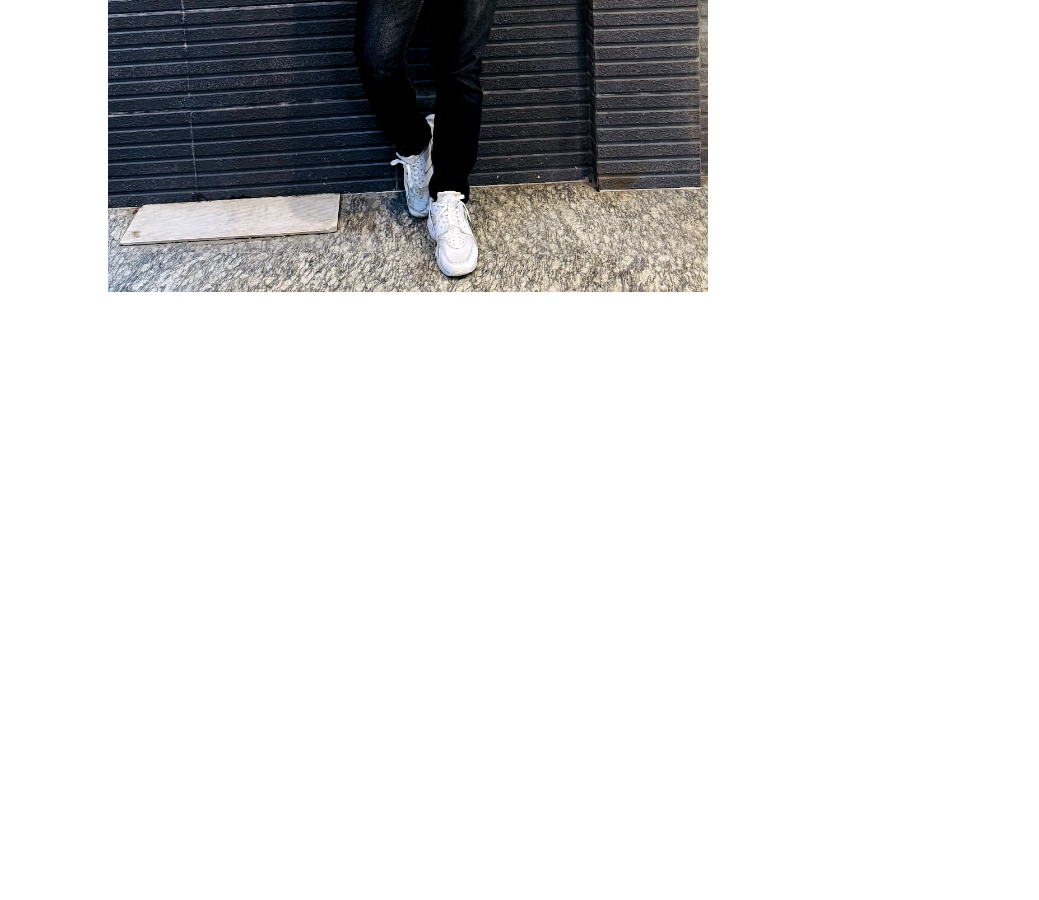
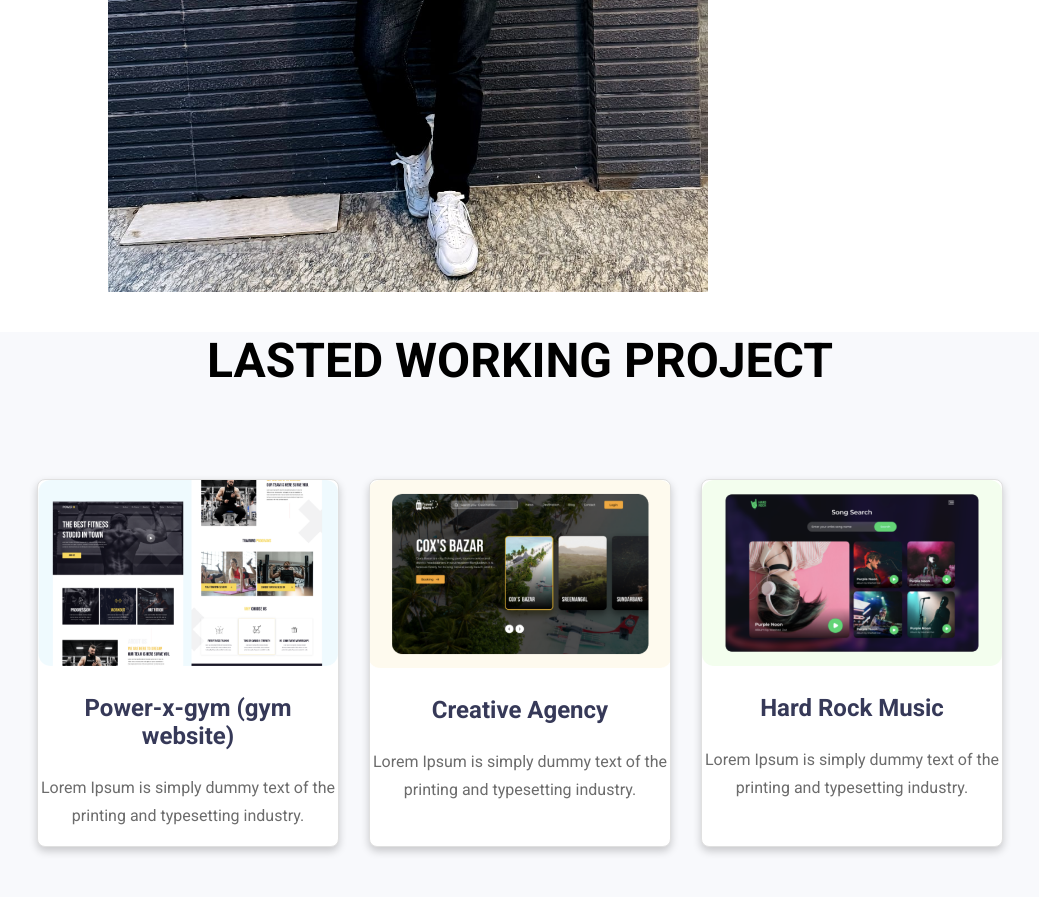
Before and after one commit to Shahinul99/personal-website-row, a plain HTML site: page index.html in a window 1280 px wide. Shown: the part 1172-2072 px from the top of the page, without its empty margins (120-1159 px from the left). Before the commit the page ends 1472 px from the top, so only its background shows below. Drawn offline with Linux system fonts and the light colour scheme.

Commit message:
added a skills section

```diff
--- a/index.html
+++ b/index.html
@@ -33,14 +33,41 @@
         <div class="banner-two">
             <img class="banner-pic" src="./images/./S-islam.png" alt="">
             <div class="banner-content-two">
-                <h1 banner-greeting>ABOUT</h1>
+                <h1 class="banner-greeting">ABOUT</h1>
                 <p class="banner-description">Lorem, ipsum dolor sit amet consectetur adipisicing elit. Commodi, veritatis!</p>
                 <button class="btn-primary"><i class="fa fa-arrow-down" aria-hidden="true"></i>Download CV</button>
             </div>
         </div>
     </header>
     <main>
-
+        <section class="skills bg-color-two">
+            <div class="skills-content">
+                <h1 class="banner-greeting-two">LASTED WORKING PROJECT</h1>
+                <div class="skills-container">
+                    <div class="card">
+                        <img class="banner-pic-two" src="./images/./image 4.png" alt="">
+                        <h3 class="section-title">Power-x-gym (gym website)</h3>
+                        <p class="section-description">Lorem Ipsum is simply dummy text of the
+                            printing and typesetting industry.
+                            </p>
+                    </div>
+                    <div class="card">
+                        <img class="banner-pic-two" src="./images/./image 5.png" alt="">
+                        <h3 class="section-title">Creative Agency</h3>
+                        <p class="section-description">Lorem Ipsum is simply dummy text of the
+                            printing and typesetting industry.
+                            </p>
+                    </div>
+                    <div class="card">
+                        <img class="banner-pic-two" src="./images/./image 8.png" alt="">
+                        <h3 class="section-title">Hard Rock Music</h3>
+                        <p class="section-description">Lorem Ipsum is simply dummy text of the
+                            printing and typesetting industry.
+                            </p>
+                    </div>
+                </div>
+            </div>
+        </section>
     </main>
     <footer>
 
--- a/style.css
+++ b/style.css
@@ -15,6 +15,9 @@
 }
 .bg-color {
     background: rgb(255, 255, 255);
+}
+.bg-color-two {
+    background: rgb(248, 249, 252);
 }
 .btn-primary {
     background-color: #fd6e0a;
@@ -57,7 +60,7 @@ nav li a {
 
 .banner-greeting{
 
-    font-size: 5rem;
+    font-size: 4rem;
     font-weight: 700;
     line-height: 80px;
 }
@@ -99,9 +102,53 @@ nav li a {
     margin-top: 200px
 }
 
+/* skills section style  */
+
+.section-title {
+    color: rgb(54, 57, 88);
+    font-size: 24px;
+    font-weight: 700;
+    line-height: 28px;
+
+}
+.section-description {
+    color: rgb(108, 108, 108);
+    font-size: 16px;
+    font-weight: 400;
+    line-height: 28px;
+}
+
+.skills {
+    text-align: center;
+    /* margin-top: 20px ; */
+}
+/* .skills-content {
+    margin-top: 40px;
+} */
+
+.banner-greeting-two {
+    font-size: 3rem ;
+}
+.skills-container {
+    display: flex;
+    justify-content: center;
+    padding: 50px;
+}
+.card {
+    background-color: white;
+    border: 1px solid #e0e0e0;
+    border-radius: 8px;
+    width: 300px;
+    margin: 0 15px;
+    box-shadow: 0 4px 8px rgba(0, 0, 0, 0.2);
+    text-align: center;
+}
+.banner-pic-two {
+    width: 100%;
+}
 
 @media screen and (max-width:576px) {
-    nav ul , .banner , .banner-two{
+    nav ul , .banner , .banner-two , .skills-container{
         flex-direction:column
     }
     .banner ,.banner-two {
```
